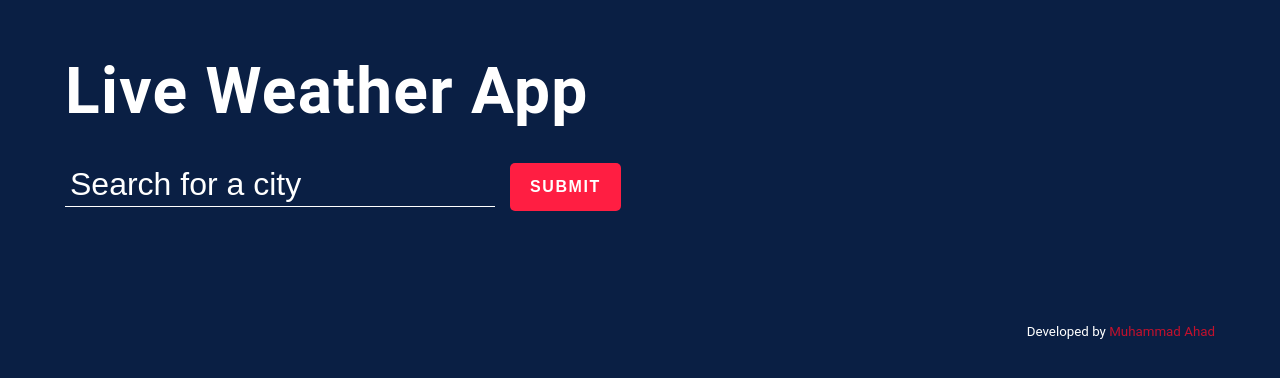
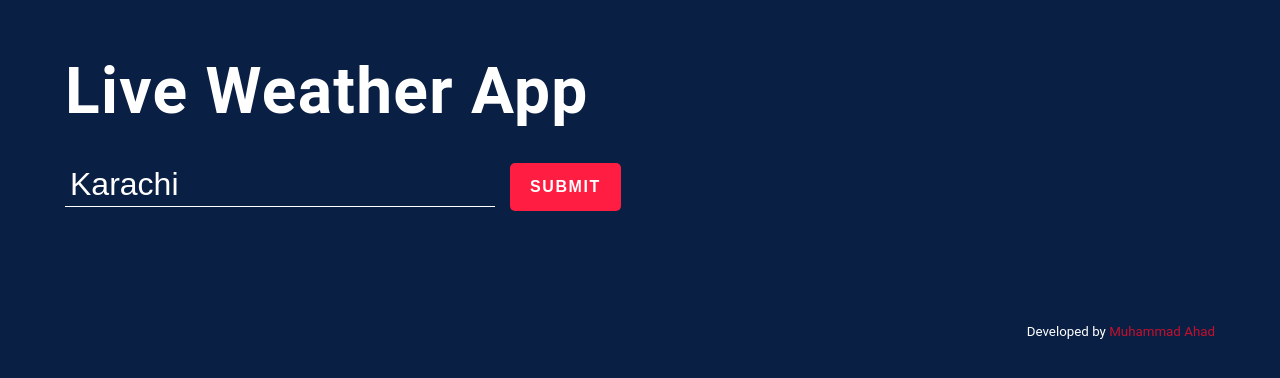
Before and after one commit to muhammadahad96/live-weather-app, a plain HTML site: page index.html in a window 1280 px wide. Drawn offline with Linux system fonts and the light colour scheme.

Commit message:
Update index.html

```diff
--- a/index.html
+++ b/index.html
@@ -14,7 +14,7 @@
       <div class="container">
         <h1 class="heading">Live Weather App</h1>
         <form>
-          <input type="text" placeholder="Search for a city" autofocus />
+          <input type="text" placeholder="Search for a city" value="Karachi" autofocus />
           <button type="submit">SUBMIT</button>
           <span class="msg"></span>
         </form>
```
